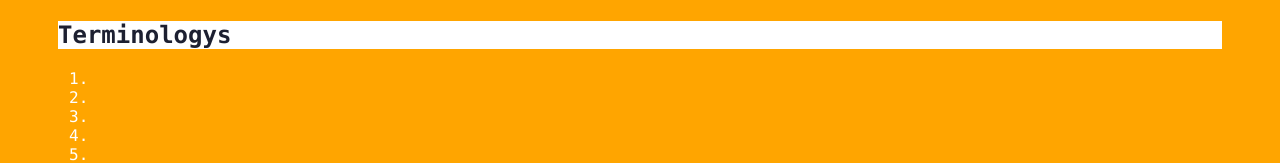
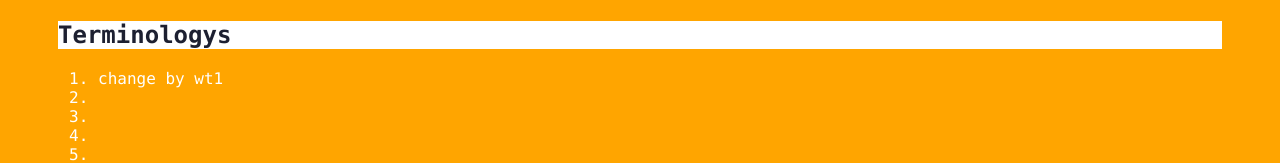
Before and after one commit to wanf425/git_learning, a plain HTML site: page index.html in a window 1280 px wide. Both pictures are taken after a click on the element "Terminologys". Shown: the part 224-387 px from the top of the page. Drawn offline with Linux system fonts and the light colour scheme.

Commit message:
push by wt1

```diff
--- a/index.html
+++ b/index.html
@@ -14,7 +14,7 @@
         <div class="accordion"><h1>Terminologys</h1></div>
             <div class="panel">
                 <ol>
-                    <li></li>
+                    <li>change by wt1</li>
                     <li></li>
                     <li></li>
                     <li></li>
```
